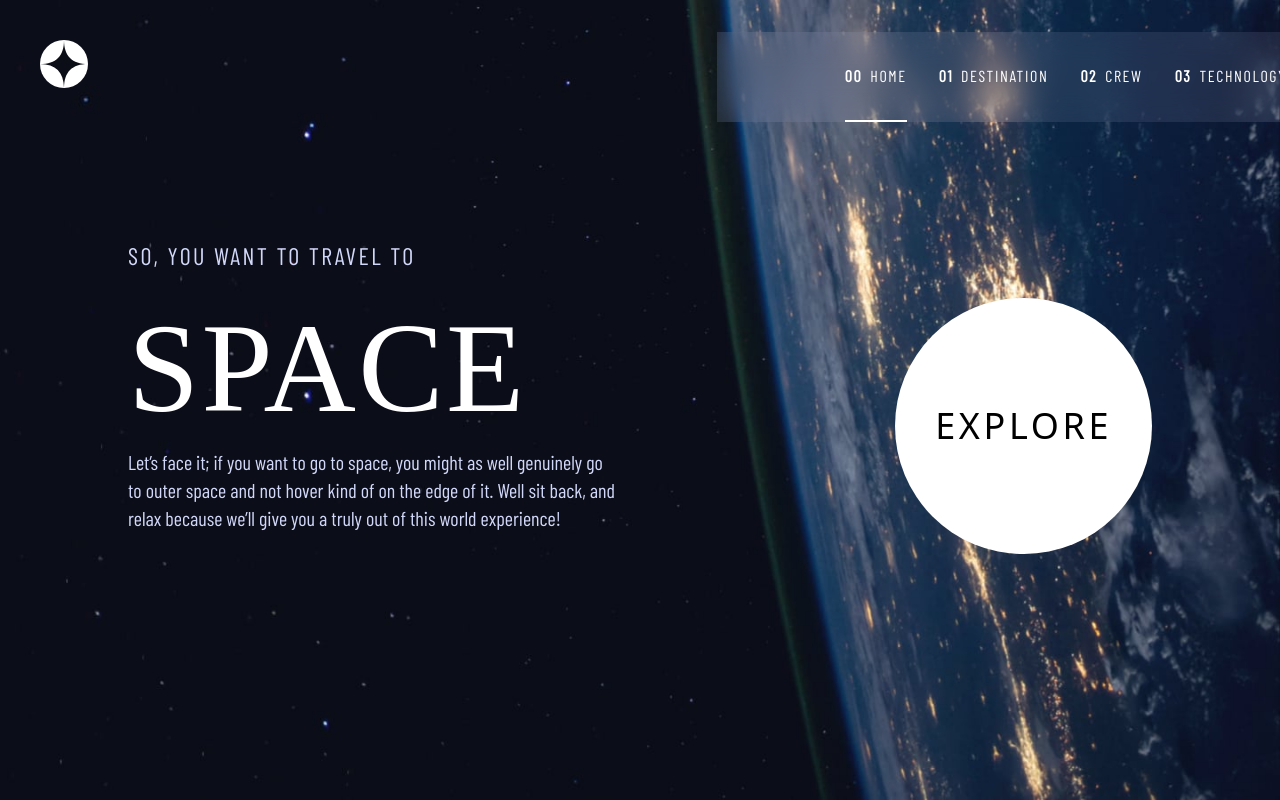
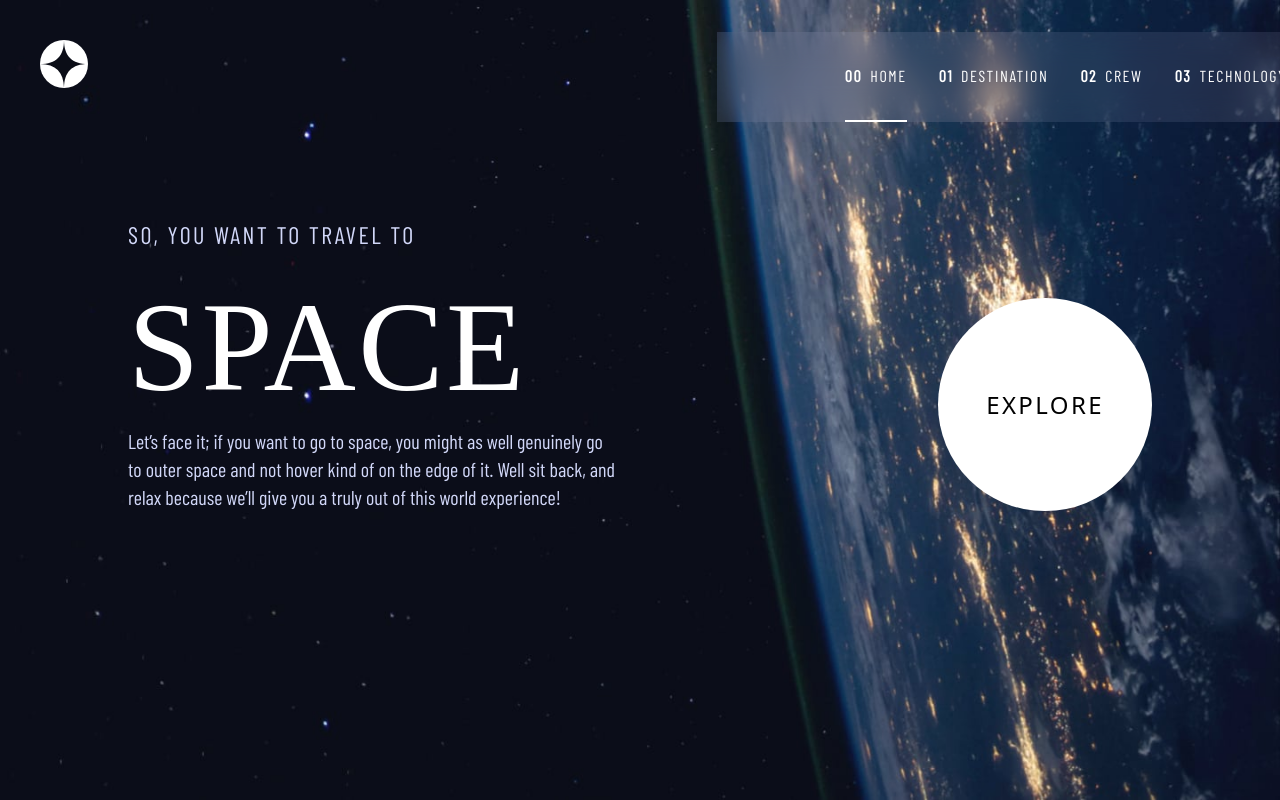
Before and after one commit to Medido1/Space-tourism-website, a React (Vite) app: page / in a window 1280 px wide. Built offline with nearby package versions, Linux system fonts and the light colour scheme; a web font is replaced by a local one.

Commit message:
Add favicon and hover state

```diff
--- a/index.html
+++ b/index.html
@@ -2,7 +2,7 @@
 <html lang="en">
   <head>
     <meta charset="UTF-8" />
-    <link rel="icon" type="image/svg+xml" href="/vite.svg" />
+    <link rel="shortcut icon" href="/assets/favicon-32x32.png" type="image/x-icon">
     <meta name="viewport" content="width=device-width, initial-scale=1.0" />
     <link rel="preconnect" href="https://fonts.googleapis.com">
     <link rel="preconnect" href="https://fonts.gstatic.com" crossorigin>
@@ -16,7 +16,6 @@
       href="https://fonts.googleapis.com/css2?family=Barlow:ital,wght@0,100;0,200;0,300;0,400;0,500;0,600;
         0,700;0,800;0,900;1,100;1,200;1,300;1,400;1,500;1,600;1,700;1,800;1,900&display=swap"
         rel="stylesheet">
-    <link rel="shortcut icon" href="./src/assets/favicon-32x32.png" type="image/x-icon">
     <title>Space tourism website</title>
   </head>
   <body>
--- a/src/App.css
+++ b/src/App.css
@@ -40,3 +40,33 @@
   background-color: hsl(var(--clr-whtie) / .1);
   border-radius: 50%;
 }
+
+/* explore button */
+.large-button {
+  position: relative;
+  z-index: 1;
+  display: inline-grid;
+  place-items: center;
+  padding: 0 2em;
+  border-radius: 50%;
+  aspect-ratio: 1;
+  text-decoration: none;
+}
+
+.large-button::after {
+  content: '';
+  position: absolute;
+  z-index: -1;
+  width: 100%;
+  height: 100%;
+  background: hsl( var(--clr-white) / .1);
+  border-radius: 50%;
+  opacity: 0;
+  transition: opacity 500ms linear, transform 750ms ease-in-out;
+}
+
+.large-button:hover::after,
+.large-button:focus::after {
+  opacity: 1;
+  transform: scale(1.5);
+}
--- a/src/components/HomePage.jsx
+++ b/src/components/HomePage.jsx
@@ -23,9 +23,8 @@ function HomePage() {
               because we’ll give you a truly out of this world experience!
             </p>
           </div>
-          <button className="flex justify-center items-center px-10 py-16
-            rounded-[50%] aspect-square text-black bg-white mt-40 sm:mt-20 text-lg sm:text-3xl
-            xl:text-4xl">
+          <button className="text-black bg-white mt-40 sm:mt-20 text-lg sm:text-2xl
+             large-button cursor-pointer">
             <a className="uppercase tracking-widest" href="">Explore</a>
           </button>
         </div>
```
